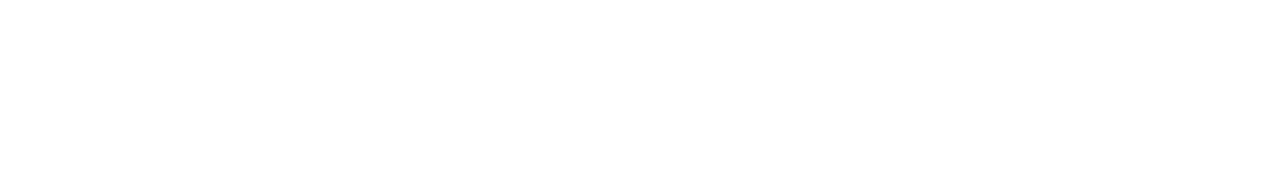
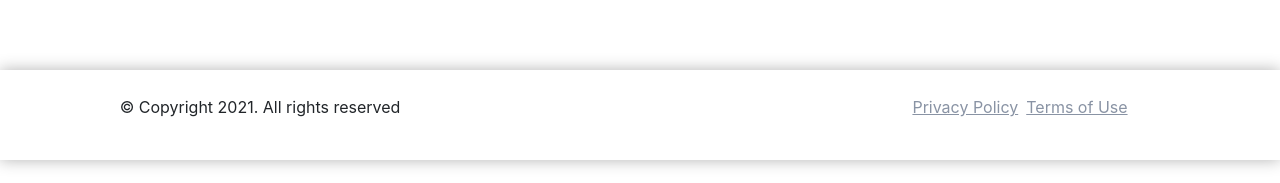
Before and after one commit to SouravSaha101/House-organizer-master, a React (Create React App) app in the folder house-organizer/: page / in a window 1280 px wide. Shown: the part 614-797 px from the top of the page. Built offline with nearby package versions, Linux system fonts and the light colour scheme.

Commit message:
footer added

```diff
--- a/house-organizer/src/App.js
+++ b/house-organizer/src/App.js
@@ -59,6 +59,29 @@
           </div>
         </div>
       </section>
+
+      <footer>
+        <div className="container">
+          <div className="row">
+            <div className="col-md-4">
+              <span className="copyright">
+                &copy; Copyright 2021. All rights reserved
+              </span>
+            </div>
+            <div className="col-md-4"></div>
+            <div className="col-md-4">
+              <ul className="list-inline quicklinks">
+                <li className="list-inline-item">
+                  <a href="#">Privacy Policy</a>
+                </li>
+                <li className="list-inline-item">
+                  <a href="#">Terms of Use</a>
+                </li>
+              </ul>
+            </div>
+          </div>
+        </div>
+      </footer>
     </div>
   );
 };
--- a/house-organizer/src/Assests/Style/style.css
+++ b/house-organizer/src/Assests/Style/style.css
@@ -4,3 +4,12 @@
 .pb-5 {
   padding-bottom: 5rem !important;
 }
+footer {
+  padding: 25px 0;
+  text-align: center;
+  box-shadow: 0px 0px 15px rgb(0 0 0 / 30%);
+}
+footer ul li a {
+  color: #8993a4;
+  text-decoration: underline;
+}
--- a/house-organizer/src/style.css
+++ /dev/null
@@ -1,3 +0,0 @@
-.pt-7 {
-  padding-top: 7rem !important;
-}
```
Also changed, not shown: house-organizer/src/Components/Profile/Profile.css (added), house-organizer/src/Components/Profile/Profile.js (added).
